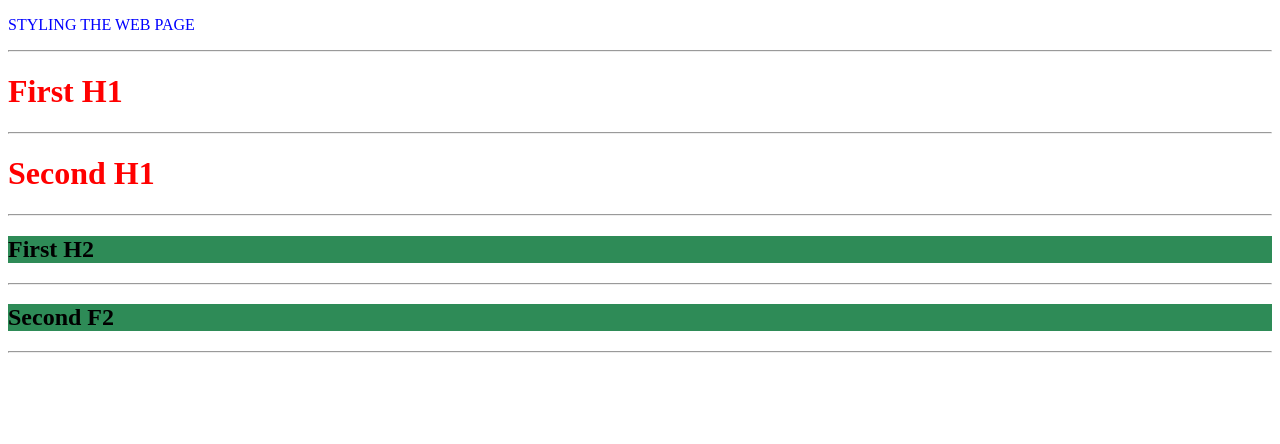
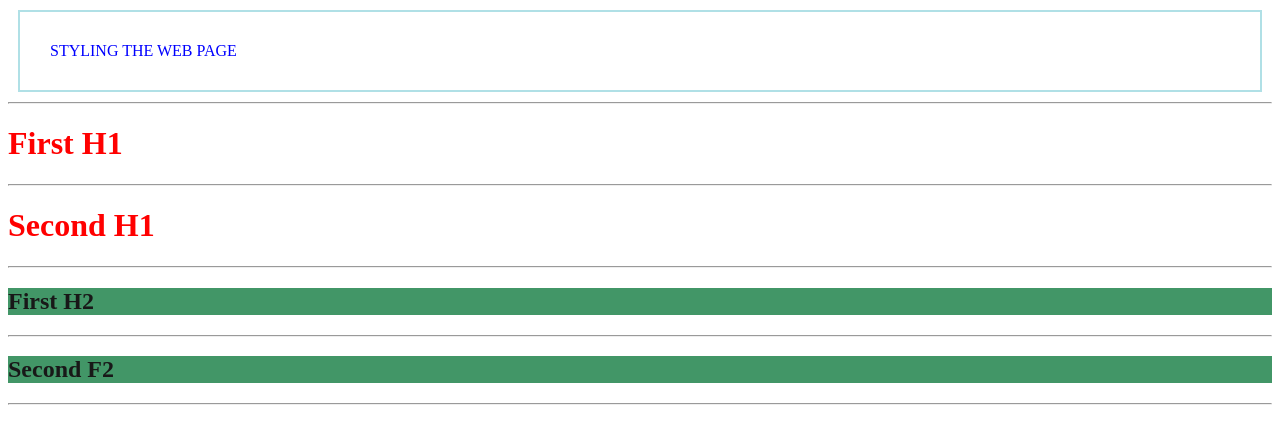
Before and after one commit to brianmwirigi/powelearnproject, a plain HTML site: page week2.html in a window 1280 px wide. Drawn offline with Linux system fonts and the light colour scheme.

Commit message:
margin, padding and opacity

```diff
--- a/style.css
+++ b/style.css
@@ -1,3 +1,9 @@
 h2{
     background-color: seagreen;
+    opacity:0.9; /* sets the opacity level for an element.*/
 }
+p{
+    border: 2px solid powderblue;
+    padding: 30px;  /* padding  which is space between border and test*/
+    margin: 10px; /* margin is space outside border*/
+}
```
